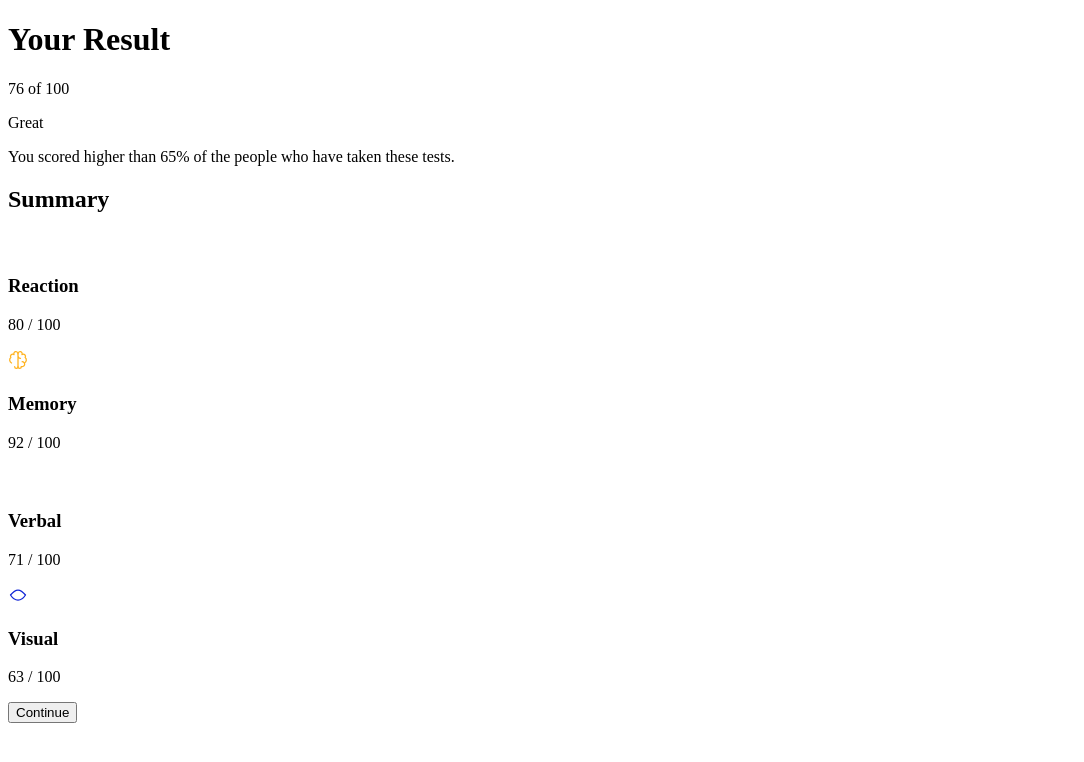
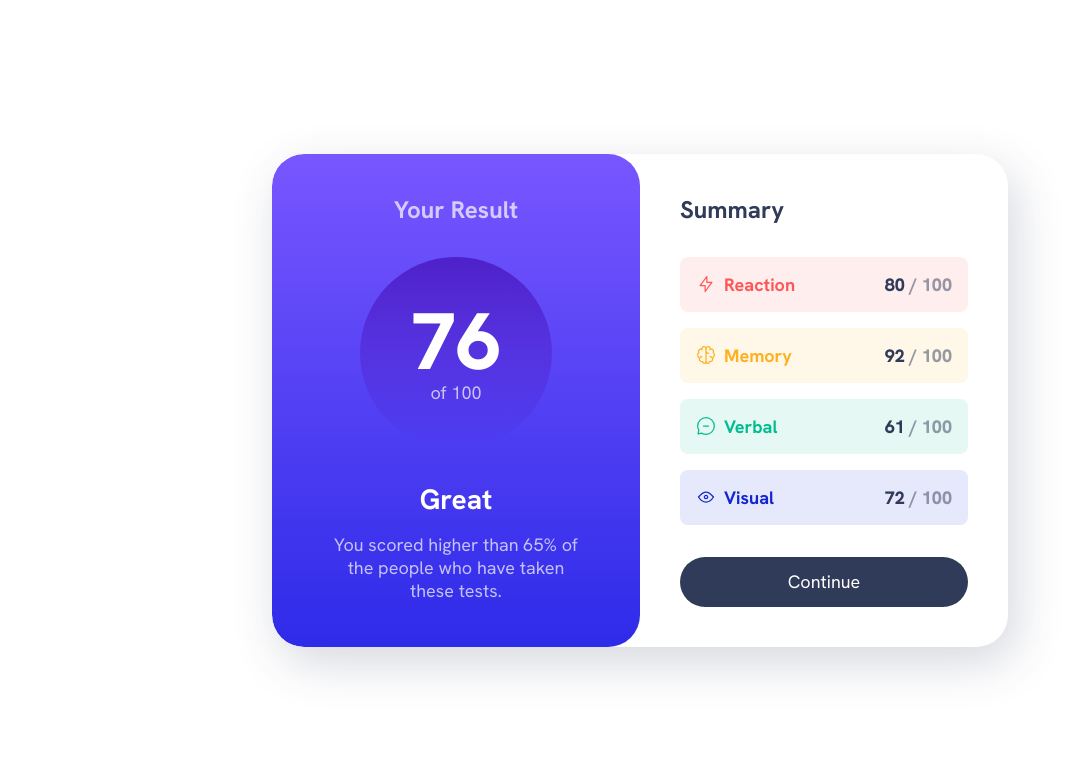
Before and after one commit to stevetemp7/frontendmentor.io, a plain HTML site: page results-summary-component/index.html in a window 1280 px wide. Shown: the whole page, without its empty margins (0-1084 px from the left). Drawn offline with Linux system fonts and the light colour scheme; files that its build step writes are made by us from their sources.

Commit message:
Added styling

```diff
--- a/results-summary-component/index.html
+++ b/results-summary-component/index.html
@@ -30,7 +30,8 @@
 
             </div>
 
-            <div class="summary">
+            <div class="summary grid-flow"
+                 data-spacing="large">
 
                 <h2 class="section-title">
                     Summary
@@ -76,13 +77,13 @@
                         </div>
 
                         <p class="summary-score">
-                            <span>71</span> / 100
+                            <span>61</span> / 100
                         </p>
 
                     </div>
 
                     <div class="summary-item"
-                        data-item-type="accent-1">
+                        data-item-type="accent-4">
 
                         <div class="flex-group">
                             <svg class="summary-icon"  xmlns="http://www.w3.org/2000/svg" width="20" height="20" fill="none" viewBox="0 0 20 20"><path stroke-linecap="round" stroke-linejoin="round" stroke-width="1.25" d="M10 11.667a1.667 1.667 0 1 0 0-3.334 1.667 1.667 0 0 0 0 3.334Z"/><path stroke="#1125D6" stroke-linecap="round" stroke-linejoin="round" stroke-width="1.25" d="M17.5 10c-1.574 2.492-4.402 5-7.5 5s-5.926-2.508-7.5-5C4.416 7.632 6.66 5 10 5s5.584 2.632 7.5 5Z"/></svg>
@@ -90,7 +91,7 @@
                         </div>
 
                         <p class="summary-score">
-                            <span>63</span> / 100
+                            <span>72</span> / 100
                         </p>
 
                     </div>
--- /dev/null
+++ b/results-summary-component/style.css
@@ -0,0 +1,226 @@
+@font-face {
+    font-family: 'HankenGrotesk';
+    font-display: swap;
+    font-weight: 100 900;
+    src: url('assets/fonts/HankenGrotesk-VariableFont_wght.ttf')
+         format('truetype');
+  }
+
+  :root {
+    --clr-primary-hsl-400: 252, 100%, 67%;
+    --clr-primary-hsl-500: 256, 72%, 46%;
+    --clr-secondary-hsl-400: 241, 81%, 54%;
+    --clr-secondary-hsl-500: 241, 72%, 46%;
+
+    --clr-neutral-hsl-100: 0, 0%, 100%;
+    --clr-neutral-hsl-200: 221, 100%, 96%;
+    --clr-neutral-hsl-300: 241, 100%, 89%;
+    --clr-neutral-hsl-700: 224, 30%, 27%;
+
+    --clr-neutral-100: hsl(var(--clr-neutral-hsl-100));
+    --clr-neutral-200: hsl(var(--clr-neutral-hsl-200));
+    --clr-neutral-300: hsl(var(--clr-neutral-hsl-300));
+    --clr-neutral-700: hsl(var(--clr-neutral-hsl-700));
+
+
+    --clr-primary-400: hsl(var(--clr-primary-hsl-400));
+    --clr-primary-500: hsla(var(--clr-primary-hsl-500));
+    --clr-secondary-400: hsl(var(--clr-secondary-hsl-400));
+
+    --gradient-primary: linear-gradient(
+        var(--clr-primary-400),
+        var(--clr-secondary-400));
+
+    --gradient-to-transparent: linear-gradient(
+        var(--clr-primary-500),
+        hsl(var(--clr-secondary-hsl-500), 0));
+
+    --clr-accent-1: 0, 100%, 67%;
+    --clr-accent-2: 39, 100%, 56%;
+    --clr-accent-3: 166, 100%, 37%;
+    --clr-accent-4: 234, 85%, 45%;
+
+    --font-family-default: 'HankenGrotesk', sans-serif;
+
+    --fw-regular: 500;
+    --fw-bold: 700;
+    --fw-black: 800;
+
+    --fs-400: 1.125rem;
+    --fs-500: 1.25rem;
+    --fs-600: 1.5rem;
+    --fs-700: 1.75rem;
+    --fs-800: 2rem;
+    --fs-900: 5rem;
+  }
+
+  *,
+  *::before,
+  *::after {
+    box-sizing: border-box;
+  }
+
+  * {
+    margin: 0;
+    font: inherit;
+  }
+
+  img,
+  svg {
+    display: block;
+    max-width: 100%;
+  }
+
+  body {
+    font-family: var(--font-family-default);
+    font-size: var(--fs-400);
+    color: var(--clr-neutral-700);
+  }
+
+  @media (min-width: 600px) {
+    body {
+      min-height: 100vh;
+      display: grid;
+      place-items: center;
+    }
+  }
+
+  .flex-group {
+    display: flex;
+    align-items: center;
+    gap: .5rem;
+    flex-wrap: wrap;
+  }
+
+  .grid-flow {
+    display: grid;
+    align-content: start;
+    gap: 1rem;
+  }
+
+  .grid-flow[data-spacing="large"] {
+    gap: 2rem;
+  }
+
+  .section-title {
+    font-weight: var(--fw-bold);
+    font-size: var(--fs-600);
+  }
+
+  .button {
+    color: var(--clr-neutral-100);
+    line-height: 1;
+    background: var(--clr-neutral-700);
+    padding: 1rem 2rem;
+    border: 0;
+    border-radius: 100vw;
+    cursor: pointer;
+  }
+
+  .button:hover,
+  .button:focus-visible {
+    background: var(--gradient-primary);
+  }
+
+  .result-summary {
+    --padding: 2.5rem;
+    --border-radius: 2rem;
+
+    max-width: 46rem;
+    display: grid;
+  }
+
+  @media (min-width: 600px) {
+    .result-summary {
+      margin-inline: 1rem;
+      grid-template-columns: 1fr 1fr;
+      border-radius: var(--border-radius);
+      overflow: hidden;
+      box-shadow: .5rem 1rem 3rem
+        hsl(var(--clr-neutral-hsl-700), .2);
+    }
+  }
+
+  .results {
+    color: hsl(var(--clr-neutral-hsl-100), .7);
+    text-align: center;
+    padding:
+      var(--padding) calc(var(--padding) * 1.5);
+    background: var(--gradient-primary);
+    border-radius:
+      0 0 var(--border-radius) var(--border-radius);
+  }
+
+  @media (min-width: 600px) {
+    .results {
+      border-radius: var(--border-radius);
+    }
+  }
+
+  .result-score {
+    display: grid;
+    place-content: center;
+    width: 12rem;
+    margin-inline: auto;
+    background: var(--gradient-to-transparent);
+    aspect-ratio: 1 / 1;
+    border-radius: 50%;
+  }
+
+  .result-score span {
+    display: block;
+    font-size: var(--fs-900);
+    font-weight: var(--fw-black);
+    line-height: 1;
+    color: var(--clr-neutral-100);
+  }
+
+  .result-rank {
+    color: var(--clr-neutral-100);
+    font-size: var(--fs-700);
+    font-weight: var(--fw-bold);
+  }
+
+  .summary {
+    padding: var(--padding);
+  }
+
+  .summary-item {
+    display: flex;
+    justify-content: space-between;
+    align-items: center;
+    padding: 1rem;
+    border-radius: .5rem;
+    background-color: hsl(var(--item-color), .1);
+  }
+
+  .summary-item svg {
+    stroke: hsl(var(--item-color));
+  }
+
+  .summary-item-title {
+    color: hsl(var(--item-color));
+    font-weight: var(--fw-bold);
+  }
+
+  .summary-item[data-item-type="accent-1"] {
+    --item-color: var(--clr-accent-1);
+  }
+  .summary-item[data-item-type="accent-2"] {
+    --item-color: var(--clr-accent-2);
+  }
+  .summary-item[data-item-type="accent-3"] {
+    --item-color: var(--clr-accent-3);
+  }
+  .summary-item[data-item-type="accent-4"] {
+    --item-color: var(--clr-accent-4);
+  }
+
+  .summary-score {
+    font-weight: var(--fw-black);
+    color: hsl(var(--clr-neutral-hsl-700), .5);
+  }
+
+  .summary-score span {
+    color: var(--clr-neutral-700);
+  }
```
Also changed, not shown: results-summary-component/README.md (deleted), style.css (deleted).
